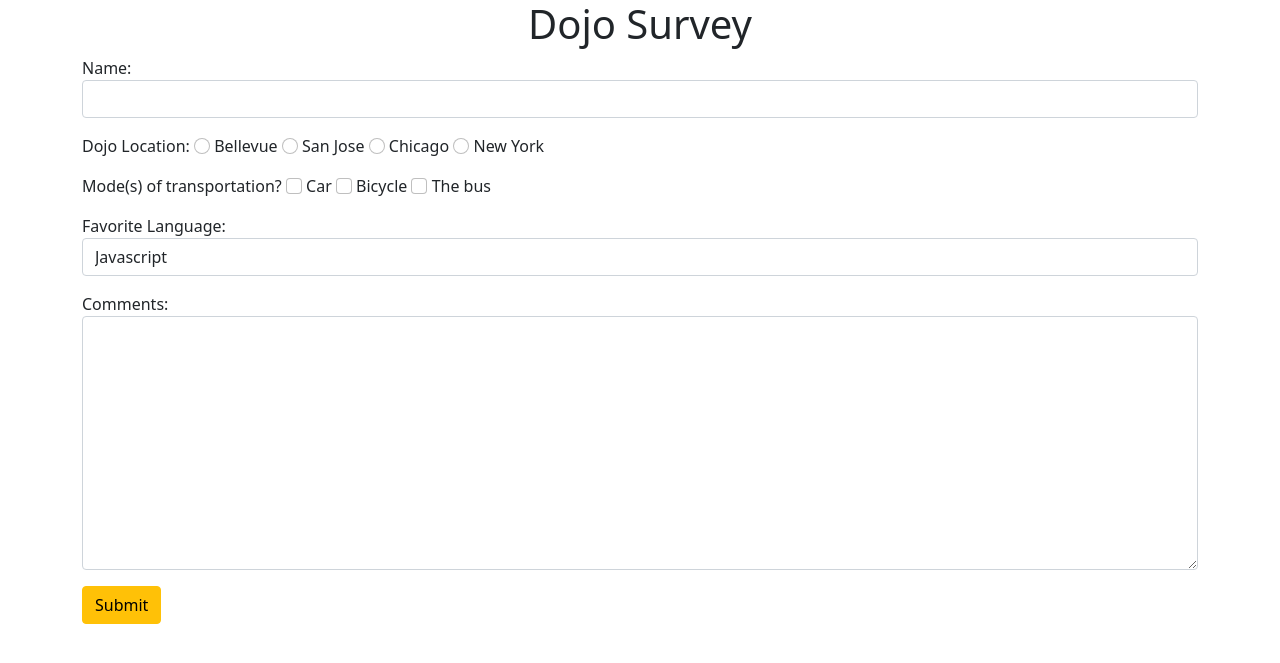
After one commit to nthaberl/python, a Flask app: template flask_mysql/validation/dojo_survey/templates/index.html in a window 1280 px wide. The commit adds this page. Shown: the top 663 px of the page. Run offline with Flask 2, Linux system fonts and the light colour scheme; the template is opened without the code that fills it, so the values that code supplies are empty.

Commit message:
init commit

```diff
--- /dev/null
+++ b/flask_mysql/validation/dojo_survey/server.py
@@ -0,0 +1,39 @@
+from flask import Flask, render_template, request, redirect, session
+
+app = Flask(__name__)
+app.secret_key = "keep it secret, keep it safe."
+
+
+@app.route("/")
+def index():
+    return render_template("index.html")
+
+@app.route("/process", methods = ["POST"])
+def process():
+    print(request.form)
+    # session['vehicle'] = []
+    # if request.form['vehicle']:
+    #     session['vehicle'].append(request.form['vehicle'])
+    # else:
+    #     session['vehicle'] = request.form['vehicle']
+    # if request.form.getlist('vehicle1') == True:
+    #     session['vehicle'].append(request.form['vehicle1'])
+    # if request.form.getlist('vehicle2') == True:
+    #     session['vehicle'].append(request.form['vehicle2'])
+    # if request.form.getlist('vehicle3') == True:
+    #     session['vehicle'].append(request.form['vehicle3'])
+    session['name'] = request.form ['name']
+    session['location'] = request.form['location']
+    session['language'] = request.form['language']
+    session['vehicle'] = request.form.getlist('vehicle')
+    session['comment'] = request.form['comment']
+    print(session['vehicle'])
+    return redirect("/result")
+
+@app.route("/result")
+def result():
+    print(request.form)
+    return render_template ("result.html", name = session['name'], location = session['location'], language = session['language'], vehicle = session['vehicle'], comment = session['comment'])
+
+if __name__ == "__main__":
+    app.run(debug = True)
--- /dev/null
+++ b/flask_mysql/validation/dojo_survey/templates/index.html
@@ -0,0 +1,61 @@
+
+<!DOCTYPE html>
+<html lang="en">
+<head>
+    <meta charset="UTF-8">
+    <meta http-equiv="X-UA-Compatible" content="IE=edge">
+    <meta name="viewport" content="width=device-width, initial-scale=1.0">
+    <title>Post Requests</title>
+    <link href="https://cdn.jsdelivr.net/npm/bootstrap@5.1.3/dist/css/bootstrap.min.css" rel="stylesheet" integrity="sha384-1BmE4kWBq78iYhFldvKuhfTAU6auU8tT94WrHftjDbrCEXSU1oBoqyl2QvZ6jIW3" crossorigin="anonymous">
+    <link rel="stylesheet" type="text/css" href="{{ url_for('static', filename='/css/style.css') }}">
+    <link href="https://fonts.googleapis.com/css2?family=Balsamiq+Sans&family=Roboto+Mono&display=swap" rel="stylesheet">
+</head>
+
+<body>
+    <div class="container-lg">
+    <h1 class="dojo">Dojo Survey</h1>
+    <form action="/process" method="post">
+        <p>
+            Name:
+            <input type="text" class="form-control" name="name" id="">
+        </p>
+        <p>
+            Dojo Location:
+                <input type="radio" class="form-check-input" name="location" id="" value="Bellevue">
+                    <label for="Bellevue">Bellevue</label>
+                <input type="radio" class="form-check-input" name="location" id="" value="San Jose">
+                    <label for="San Jose">San Jose</label>
+                <input type="radio" class="form-check-input" name="location" id="" value="Chicago">
+                    <label for="Chicago">Chicago</label>
+                <input type="radio" class="form-check-input" name="location" id="" value="New York">
+                    <label for="New York">New York</label>
+        </p>
+        <p>
+        Mode(s) of transportation?
+            <input type="checkbox" class="form-check-input" id="" name="vehicle" value="car">
+                <label for="car">Car</label>
+            <input type="checkbox" class="form-check-input" id="" name="vehicle" value="bike">
+                <label for="bike">Bicycle</label>
+            <input type="checkbox" class="form-check-input" id="" name="vehicle" value="bus">
+                <label for="bus">The bus</label>
+        </p>
+        <p>
+            Favorite Language:
+            <select name="language" class="form-control">
+                <option>Javascript</option>
+                <option>Python</option>
+                <option>C#</option>
+                <option>l337</option>
+            </select>
+        </p>
+        <p>Comments:
+        <textarea name="comment" class="form-control" id="" cols="50" rows="10"></textarea>
+        </p>
+        <div>
+            <button class="btn btn-warning">Submit</button>
+        </div>
+
+    </form>
+    </div>
+</body>
+</html>
--- a/flask_mysql/validation/login_and_registration/flask_app/templates/index.html
+++ b/flask_mysql/validation/login_and_registration/flask_app/templates/index.html
@@ -58,7 +58,7 @@
             {% with messages = get_flashed_messages() %} <!-- declare variable called messages-->
                 {% if messages %} <!-- check if there are messages-->
                     {% for message in messages %} <!-- loop through messages-->
-                        <p>{{ message }}</p> <!-- display each message-->
+                        <p><mark>{{ message }}</mark></p> <!-- display each message-->
                     {% endfor %}
                 {% endif %}
             {% endwith %}
```
Also changed, not shown: flask_mysql/validation/dojo_survey/static/css/style.css (added, +27 -0 lines), flask_mysql/validation/dojo_survey/templates/result.html (added, +21 -0 lines), 5 other files.
